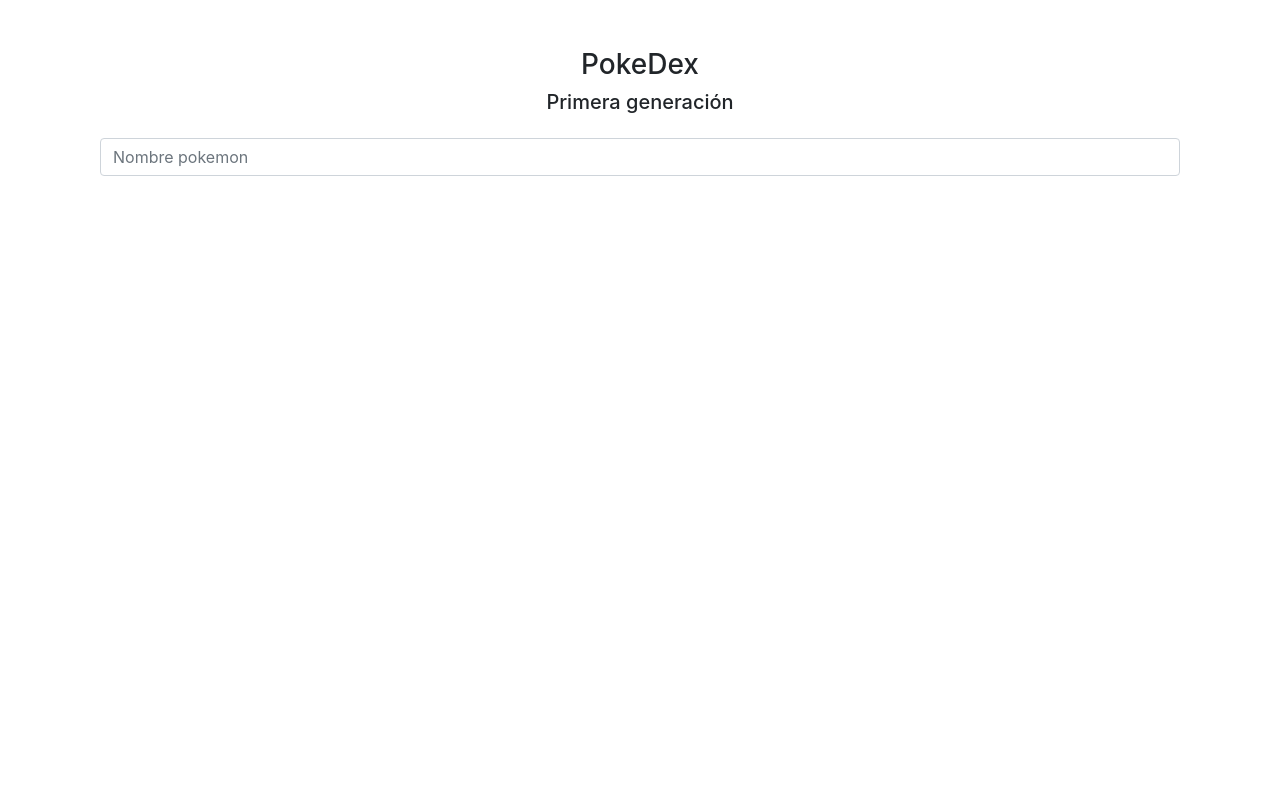
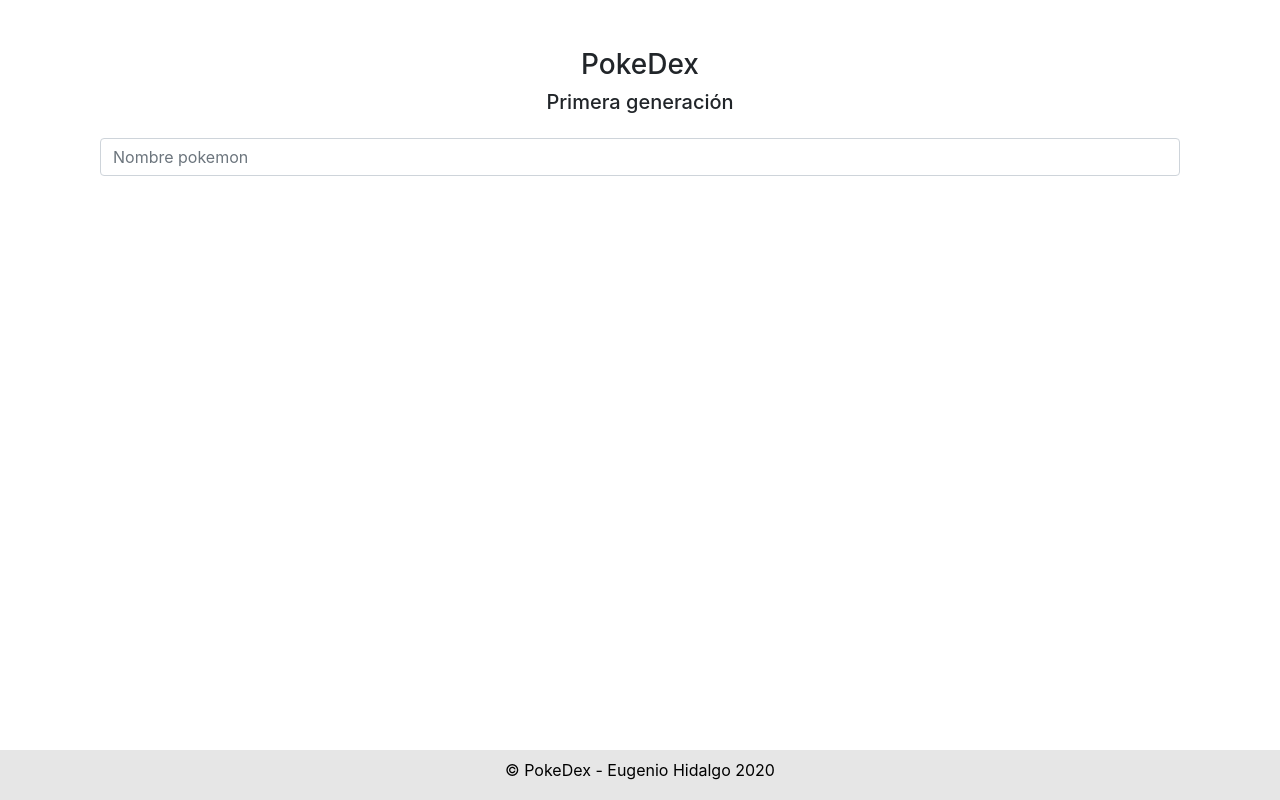
Before and after one commit to ehidalgo1/pokedex, a plain HTML site: page docs/index.html in a window 1280 px wide. Drawn offline with nearby package versions, Linux system fonts and the light colour scheme; no server answers.

Commit message:
se agrego footer

```diff
--- a/docs/index.html
+++ b/docs/index.html
@@ -5,7 +5,7 @@
     <meta name="viewport" content="width=device-width, initial-scale=1.0">
     <link rel="stylesheet" href="./static/plugins/bootstrap/css/bootstrap.min.css">
     <link rel="stylesheet" href="./static/css/app.css">
-    <title>Lista YuGiOh</title>
+    <title>PokeDex</title>
 </head>
 <body>
         <div class="container mt-5">
@@ -22,6 +22,9 @@
 
         </div>
     </div>
+    <footer class="text-center">
+        <p class="mt-2">&copy; PokeDex - Eugenio Hidalgo 2020</p>
+    </footer>
     <script src="./static/plugins/bootstrap/js/jquery-3.5.0.min.js"></script>
     <script src="https://cdn.jsdelivr.net/npm/popper.js@1.16.0/dist/umd/popper.min.js" integrity="sha384-Q6E9RHvbIyZFJoft+2mJbHaEWldlvI9IOYy5n3zV9zzTtmI3UksdQRVvoxMfooAo" crossorigin="anonymous"></script>
     <script src="./static/plugins/bootstrap/js/bootstrap.min.js"></script>
--- a/docs/static/css/app.css
+++ b/docs/static/css/app.css
@@ -1,3 +1,24 @@
+
+html {
+  min-height: 100%;
+  position: relative;
+}
+
+body {
+  margin: 0;
+  margin-bottom: 40px;
+}
+
+
+footer {
+  background-color: rgb(230, 230, 230);
+  position: absolute;
+  bottom: 0;
+  width: 100%;
+  height: 50px;
+  color: #000000;
+}
+
 .spinner {
     width: 100%;
     height: 100%;
```
